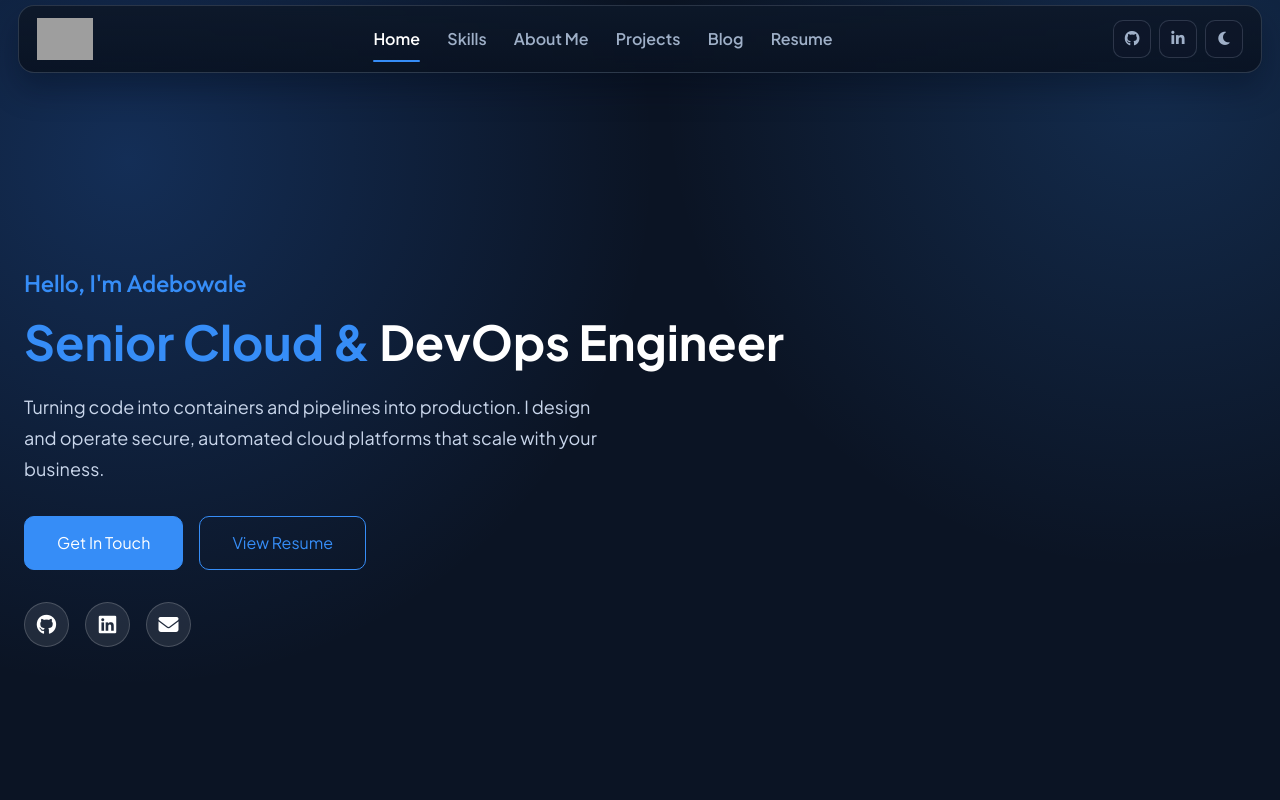
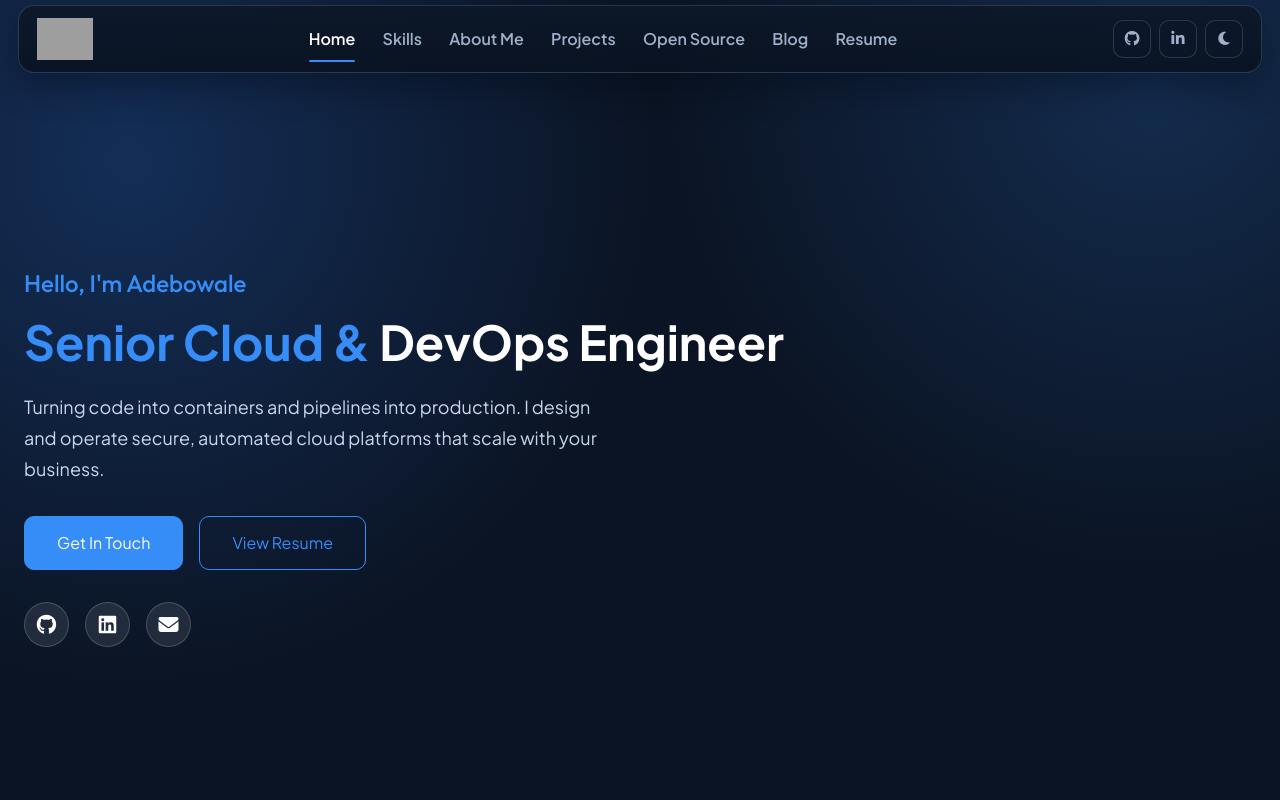
Before and after one commit to bowale01/Adebowale-myportfoliopage-app, a React (Create React App) app: page / in a window 1280 px wide. Shown: the top 800 px of the page. Built offline with nearby package versions, Linux system fonts and the light colour scheme; grey boxes are pictures that could not be loaded.

Commit message:
Move Open Source after Projects and add to navbar

```diff
--- a/src/Pages/Home/Homescreen/index.jsx
+++ b/src/Pages/Home/Homescreen/index.jsx
@@ -13,8 +13,8 @@
             <HeroSection />
             <MySkills />
             <AboutMe />
+            <Projects />
             <OpenSource />
-            <Projects />
             <BlogArticles />
             <ContactMe/>
             <Footer />
--- a/src/Pages/Home/Navbar.jsx
+++ b/src/Pages/Home/Navbar.jsx
@@ -144,6 +144,21 @@
                 smooth={true}
                 offset={-70}
                 duration={500}
+                to="OpenSource"
+                className="navbar--content"
+              >
+                Open Source
+              </Link>
+            </li>
+
+            <li>
+              <Link
+                onClick={closeMenu}
+                activeClass="navbar--active-content"
+                spy={true}
+                smooth={true}
+                offset={-70}
+                duration={500}
                 to="Blog"
                 className="navbar--content"
               >
```
